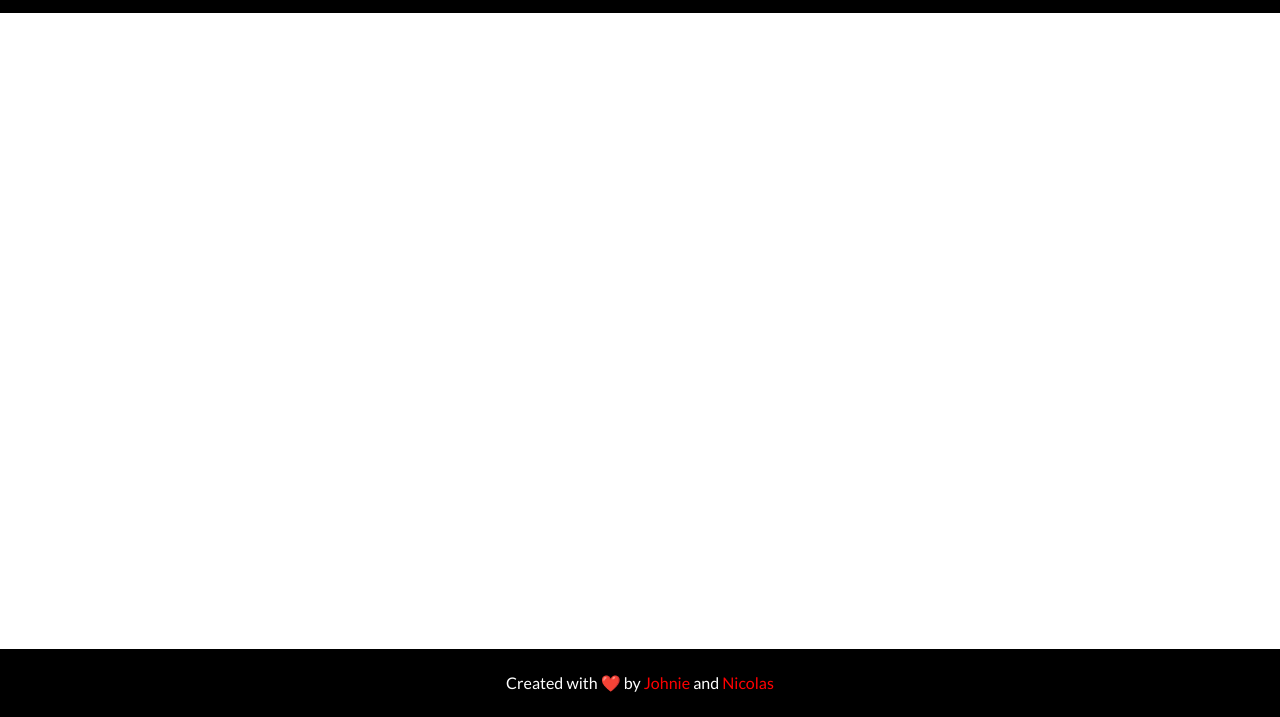
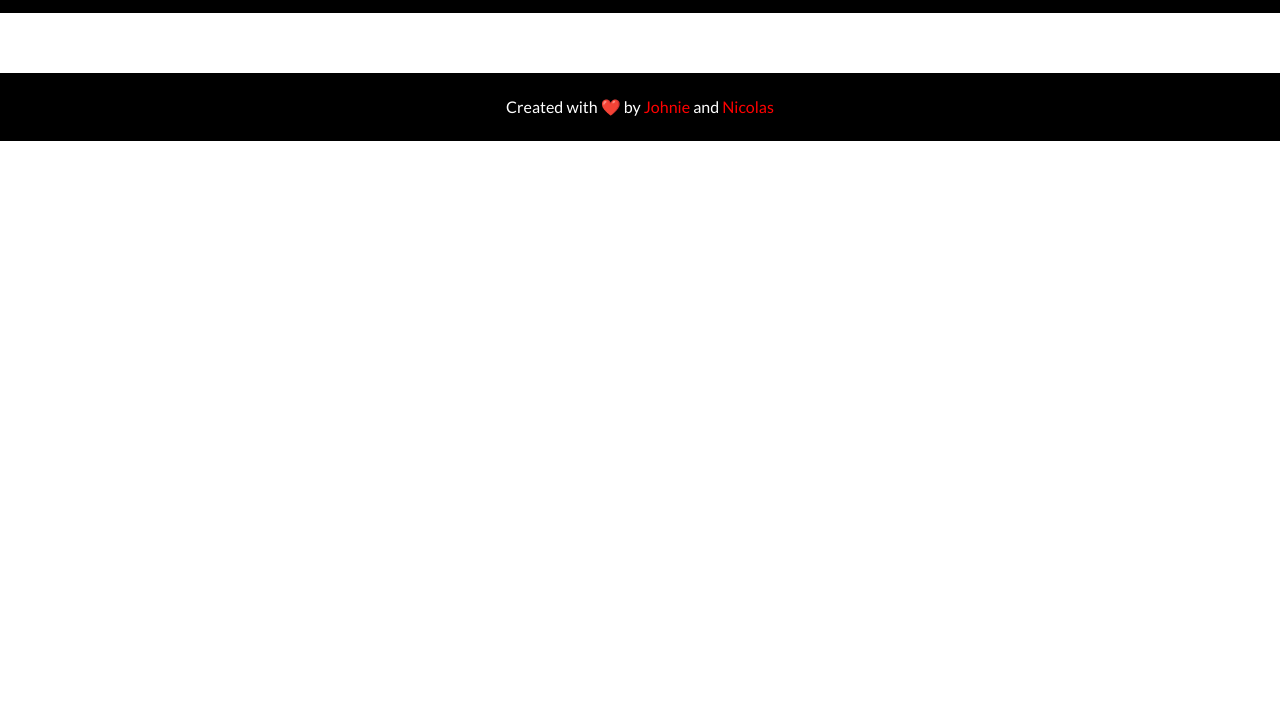
Before and after one commit to NicolasAndrehh/Rick-and-Morty-Characters, a website built with webpack: page src/index.html in a window 1280 px wide. Shown: the part 83-800 px from the top of the page. Built offline with nearby package versions, Linux system fonts and the light colour scheme; no server answers.

Commit message:
Fix footer issue

```diff
--- a/src/style.scss
+++ b/src/style.scss
@@ -9,6 +9,10 @@
 
 .hide {
   display: none !important;
+}
+
+body {
+  position: relative;
 }
 
 // Navbar styles
@@ -44,7 +48,7 @@
 }
 
 main {
-  padding: 6rem 2rem 2rem 2rem;
+  padding: 6rem 2rem;
 }
 
 // Characters section styles
```
